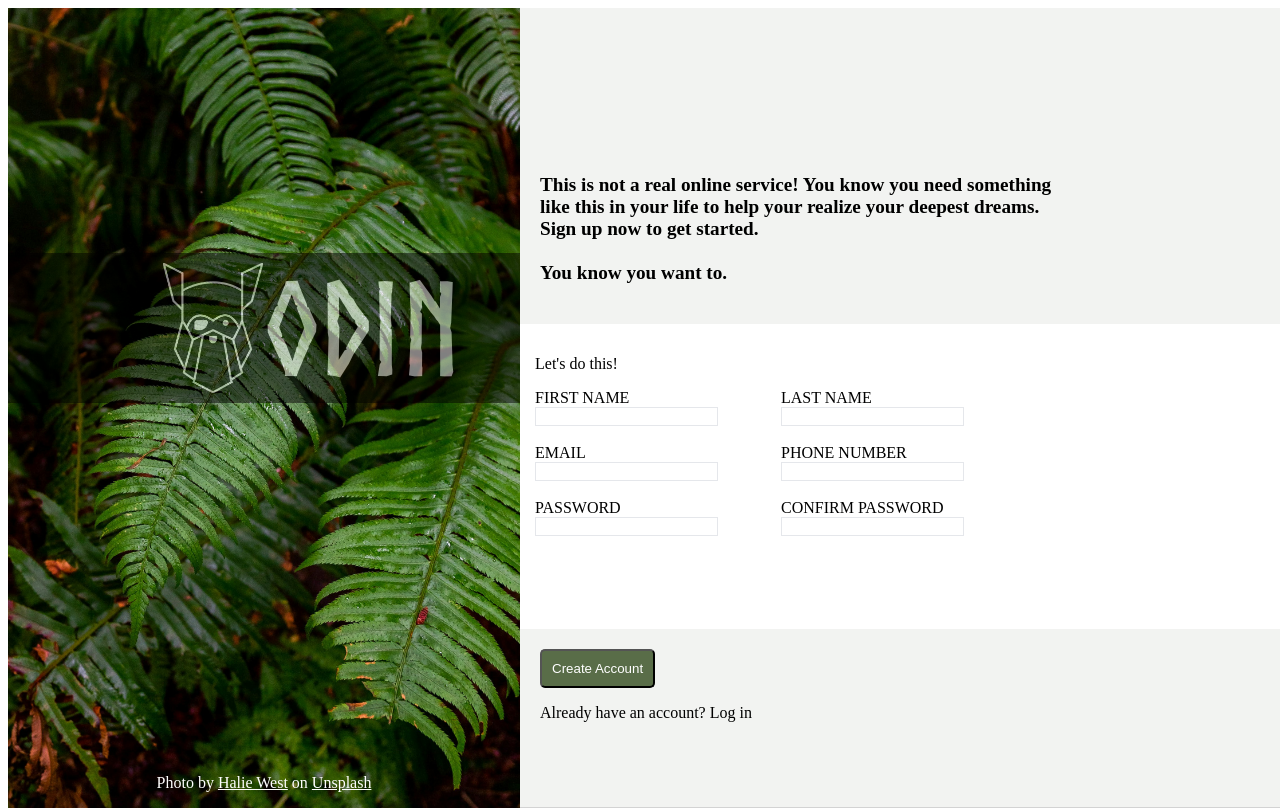
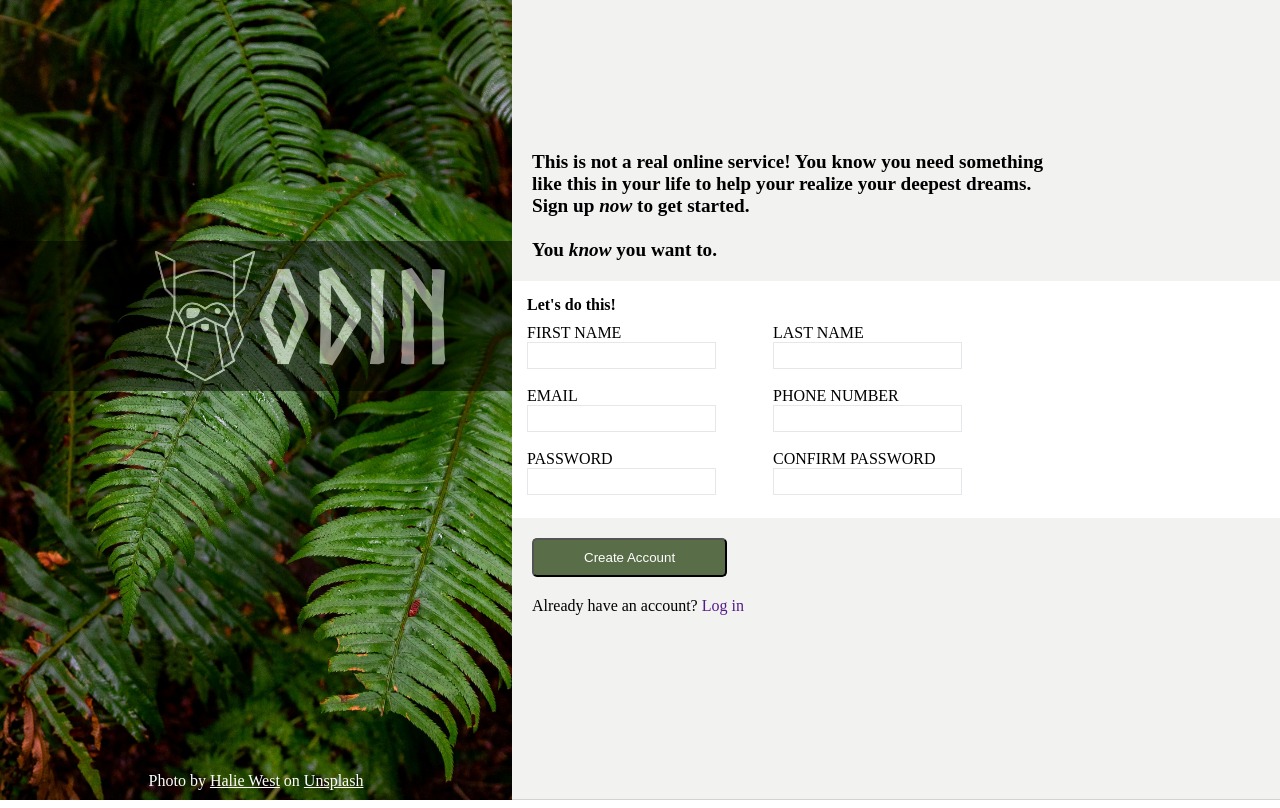
Before and after one commit to WILbeerT-B/sign-up_form, a plain HTML site: page index.html in a window 1280 px wide. Drawn offline with Linux system fonts and the light colour scheme.

Commit message:
Modify layouts and fonts
Update forms and button paddings,
add href tag to Log in, italicized texts.

```diff
--- a/index.html
+++ b/index.html
@@ -35,9 +35,9 @@
         <p>
           This is not a real online service! You know you need something </br>like this in your life to help your realize your deepest dreams.
         <br/>
-          Sign up now to get started.
+          Sign up <span id="italic_now">now</span> to get started.
         <br/><br/>
-          You know you want to.
+          You <span id="italic_know">know</span> you want to.
         </p>
       </div>
 
@@ -45,12 +45,14 @@
         <div class="form-paragraph"><p>Let's do this!</p></div>
 
         <form action="" method="post">
+
           <div class="form-sub-item">
             <div class="form-sub-item-1">
               <label for="first_name">FIRST NAME</label>
               <br/>
               <input type="text" id="first_name">
             </div>
+
             <div class="form-sub-item-1">
               <label for="last_name">LAST NAME</label>
               <br/>
@@ -77,7 +79,11 @@
             <div class="form-sub-item-1">
               <label for="pw">PASSWORD</label>
               <br/>
-              <input type="password" id="pw">
+              <input
+                type="password"
+                id="pw"
+
+                >
             </div>
             <div class="form-sub-item-1">
               <label for="confirm-pw">CONFIRM PASSWORD</label>
@@ -94,7 +100,7 @@
         <div class="account-item-1">
           <button type="submit">Create Account</button>
         </div>
-        <p>Already have an account? Log in</p>
+        <p>Already have an account? <a href="">Log in</a></p>
       </div>
     </div>
   </div>
--- a/styles.css
+++ b/styles.css
@@ -4,6 +4,11 @@ html, body {
   box-sizing: border-box;
   /* background-color: black; */
   /* font-family: -apple-system, BlinkMacSystemFont, "Segoe UI", Roboto, Helvetica, Arial, sans-serif, "Apple Color Emoji", "Segoe UI Emoji", "Segoe UI Symbol"; */
+}
+
+* {
+  margin: 0;
+  padding: 0;
 }
 
 @font-face {
@@ -68,6 +73,7 @@ html, body {
   display: flex;
   flex: 1 1 20%;
   justify-content: center;
+  padding-bottom: 10px;
 }
 
 .credit {
@@ -88,17 +94,26 @@ html, body {
   height: 100%;
   flex: 1 1 60%;
   flex-direction: column;
+  max-width: 100%;
 }
 
 .paragraph-item {
   display: flex;
   flex-direction: column;
   /* border: 3px solid blue; */
-  flex: 1 1 40%;
+  flex: 1 1 35%;
   justify-content: flex-end;
   padding: 20px;
   background-color: rgb(242, 243, 241);
   opacity: 2;
+}
+
+#italic_now {
+  font-style: italic;
+}
+
+#italic_know {
+  font-style: italic;
 }
 
 .paragraph-item > p {
@@ -111,13 +126,15 @@ html, body {
 .form-item {
   /* border: 3px solid yellow; */
   display: flex;
-  flex: 1 1 40%;
+  flex: 1 1 30%;
   flex-direction: column;
   padding: 15px;
 }
 
 .form-paragraph > p {
   flex: 1;
+  padding-bottom: 10px;
+  font-weight: bold;
   /* border: 3px solid red; */
 }
 
@@ -130,24 +147,9 @@ html, body {
   flex: 1;
 }
 
-.account-item {
-  /* border: 3px solid yellow; */
-  flex: 1 1 20%;
-  padding: 20px;
-  background-color: rgb(242, 243, 241);
-  border-bottom: 1px solid lightgray;
-}
-
-.account-item-1 > button {
-  background-color: #596D48;
-  color: white;
-  padding: 10px;
-  border-radius: 5px;
-}
-
 input {
   border: 1px solid #E5E7EB;
-  /* padding: 5px 5px; */
+  padding: 5px 5px;
 }
 
 input:focus {
@@ -158,3 +160,26 @@ input:focus {
 input:invalid {
   border-color: red;
 }
+
+.account-item {
+  /* border: 3px solid yellow; */
+  flex: 1 1 35%;
+  padding: 20px;
+  background-color: rgb(242, 243, 241);
+  border-bottom: 1px solid lightgray;
+}
+
+.account-item-1 {
+  padding-bottom: 20px;
+}
+
+.account-item-1 > button {
+  background-color: #596D48;
+  color: white;
+  padding: 10px 50px 10px 50px;
+  border-radius: 5px;
+}
+
+.account-item a {
+  text-decoration: none;
+}
```
